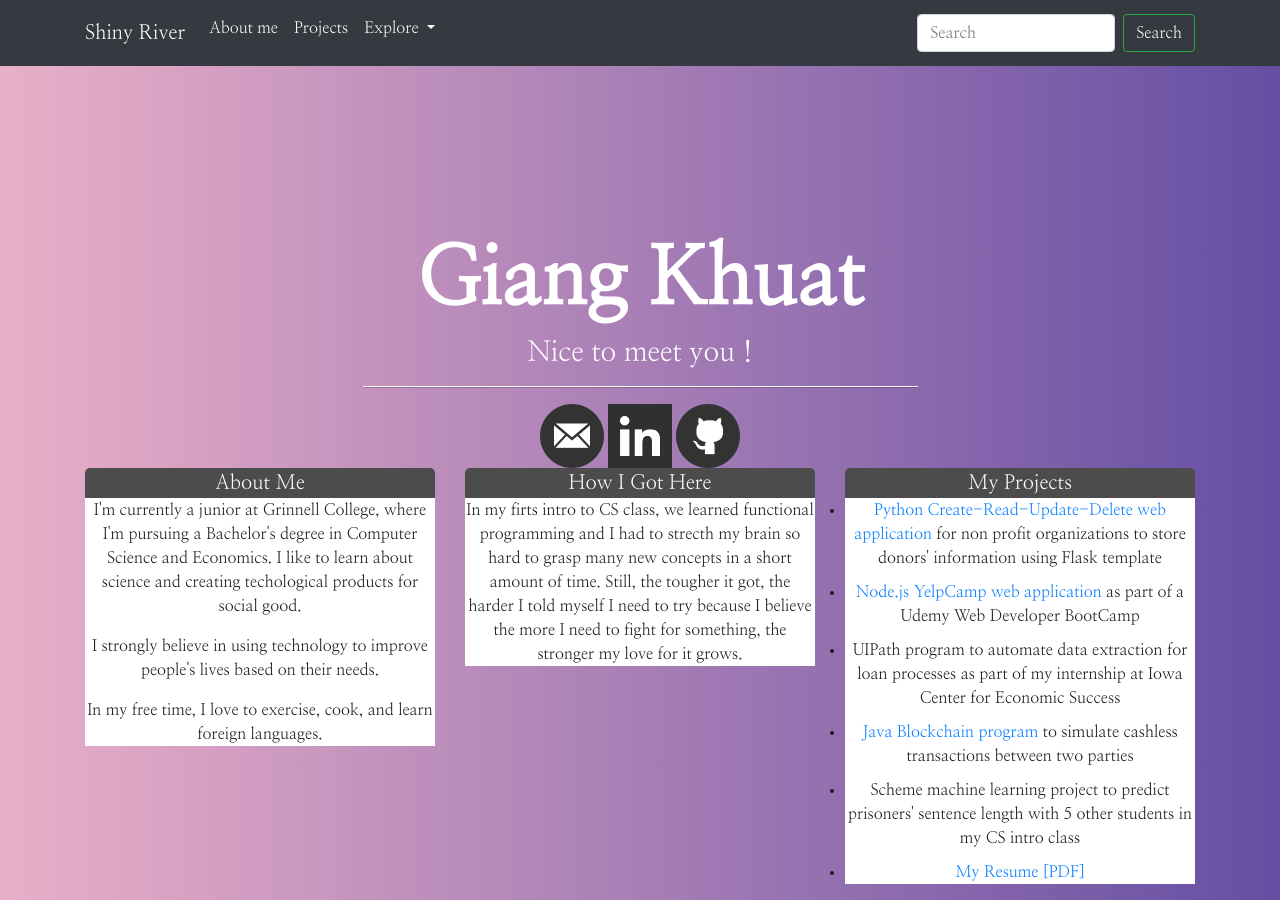
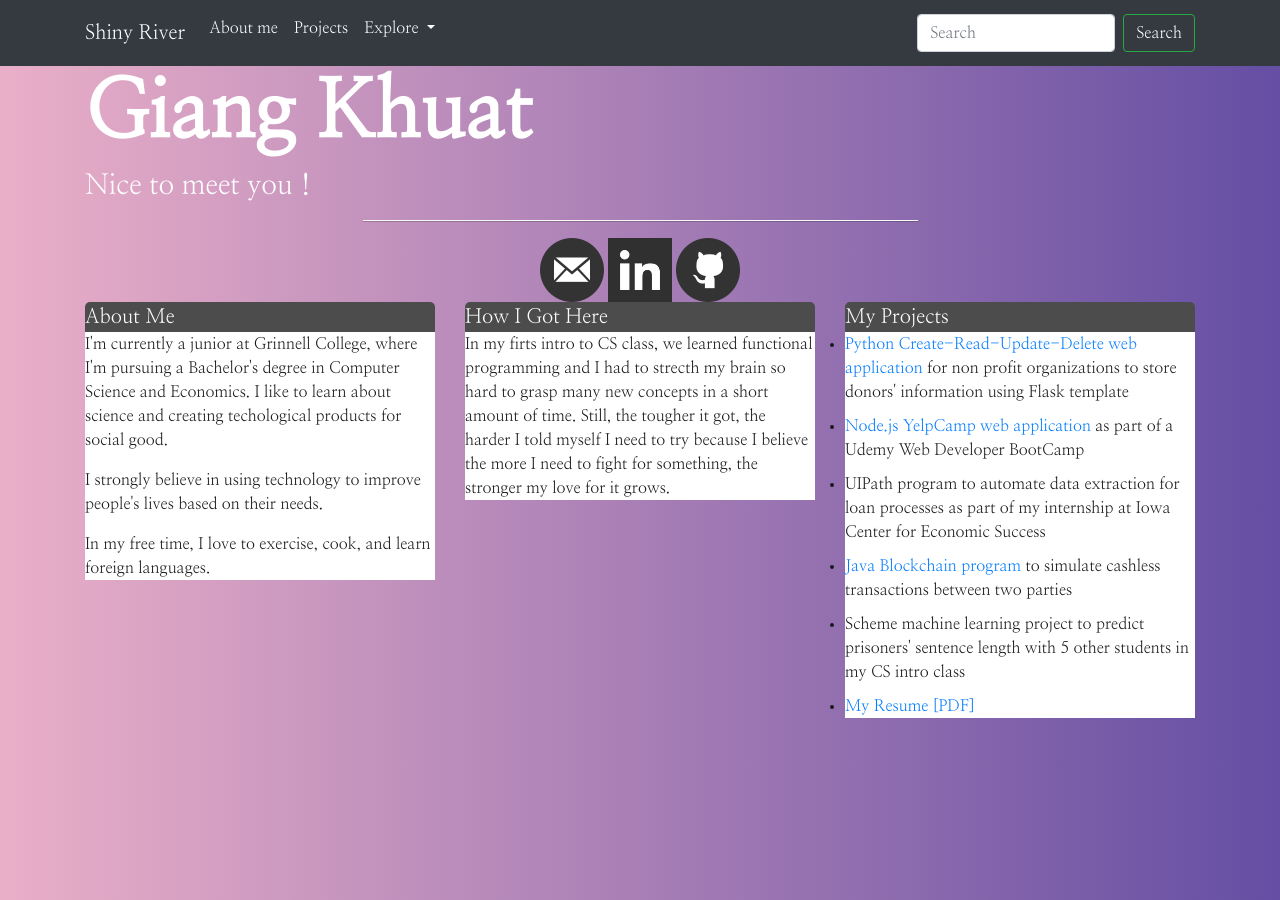
Before and after one commit to giangkhuat/giangkhuat.github.io, a Jekyll site: the page built from index.html, in a window 1280 px wide. Built offline with Jekyll 4.4.1, drawn with Linux system fonts in a browser that asks for light colours.

Commit message:
Update default.html

```diff
--- a/_layouts/default.html
+++ b/_layouts/default.html
@@ -1,22 +1,22 @@
-<!DOCTYPE html>
-<html>
+<!doctype html>
+<html lang="en">
    <head>
-	<!-- the following meta tag is to mak eit response on mobile -->
-	<meta name="viewport" content="width=device-width, initial-scale=1">
-	<title>{{ page.title }}</title>
+      <!-- Required meta tags -->
+      <meta charset="utf-8">
+      <meta name="viewport" content="width=device-width, initial-scale=1, shrink-to-fit=no">
+      <!-- Bootstrap CSS -->
       <link href="https://fonts.googleapis.com/css?family=Nanum+Myeongjo&display=swap" rel="stylesheet">
       <link rel="stylesheet" type="text/css" href="https://stackpath.bootstrapcdn.com/bootstrap/4.3.1/css/bootstrap.min.css">
       <link rel="stylesheet" type="text/css" href="https://giangkhuat.github.io/css/main.css">
+      <title>{{ page.title }}</title>
    </head>
    <body>
-
       <nav class="navbar navbar-dark bg-dark navbar-fixed-top navbar-expand-lg ">
          <div class="container">
             <a class="navbar-brand" href="#">Shiny River</a>
             <button class="navbar-toggler" type="button" data-toggle="collapse" data-target="#navbarSupportedContent" aria-controls="navbarSupportedContent" aria-expanded="false" aria-label="Toggle navigation">
             <span class="navbar-toggler-icon"></span>
             </button>
-
             <div class="collapse navbar-collapse" id="navbarSupportedContent">
                <ul class="navbar-nav mr-auto">
                   <li class="nav-item active">
@@ -44,17 +44,9 @@
                </form>
             </div>
          </div>
-
       </nav>
       <div class="container">
-		<div class="row">
-			<div class="col-lg-12">
-				<div id="content">
          {{ content }}
-				</div>
-
-			</div>
-		</div>
       </div>
       <script
          src="https://code.jquery.com/jquery-3.4.1.min.js"
```
Lines whose indentation alone changed are shown as unchanged.
